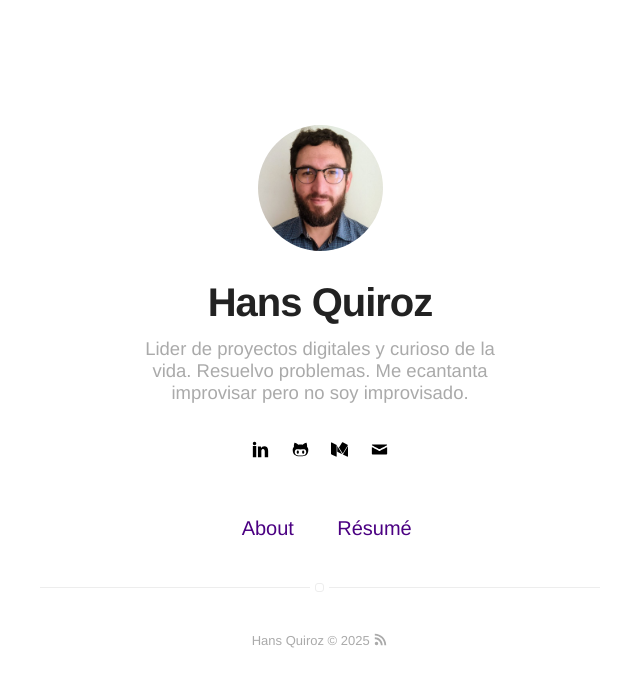
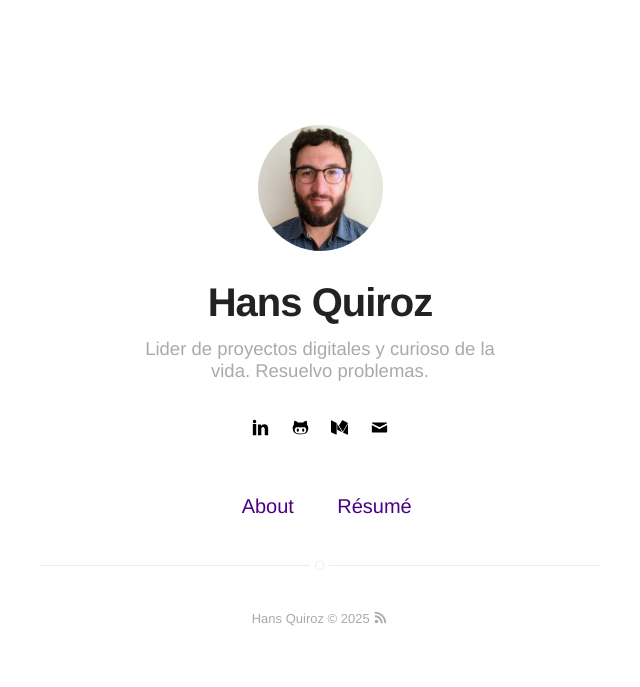
Before and after one commit to NoviZXC/BioPage, a Jekyll site: the page built from index.html, in a window 1280 px wide. Shown: the top 687 px of the page, without its empty margins (320-960 px from the left). Built offline with Jekyll 4.4.1, drawn with Linux system fonts in a browser that asks for light colours.

Commit message:
Update _config.yml

```diff
--- a/_config.yml
+++ b/_config.yml
@@ -1,6 +1,6 @@
 # main text of home
 name: Hans Quiroz
-bio: Lider de proyectos digitales y curioso de la vida. Resuelvo problemas. Me ecantanta improvisar pero no soy improvisado.
+bio: Lider de proyectos digitales y curioso de la vida. Resuelvo problemas.
 
 # twitter summary info
 description: A page about me
```
